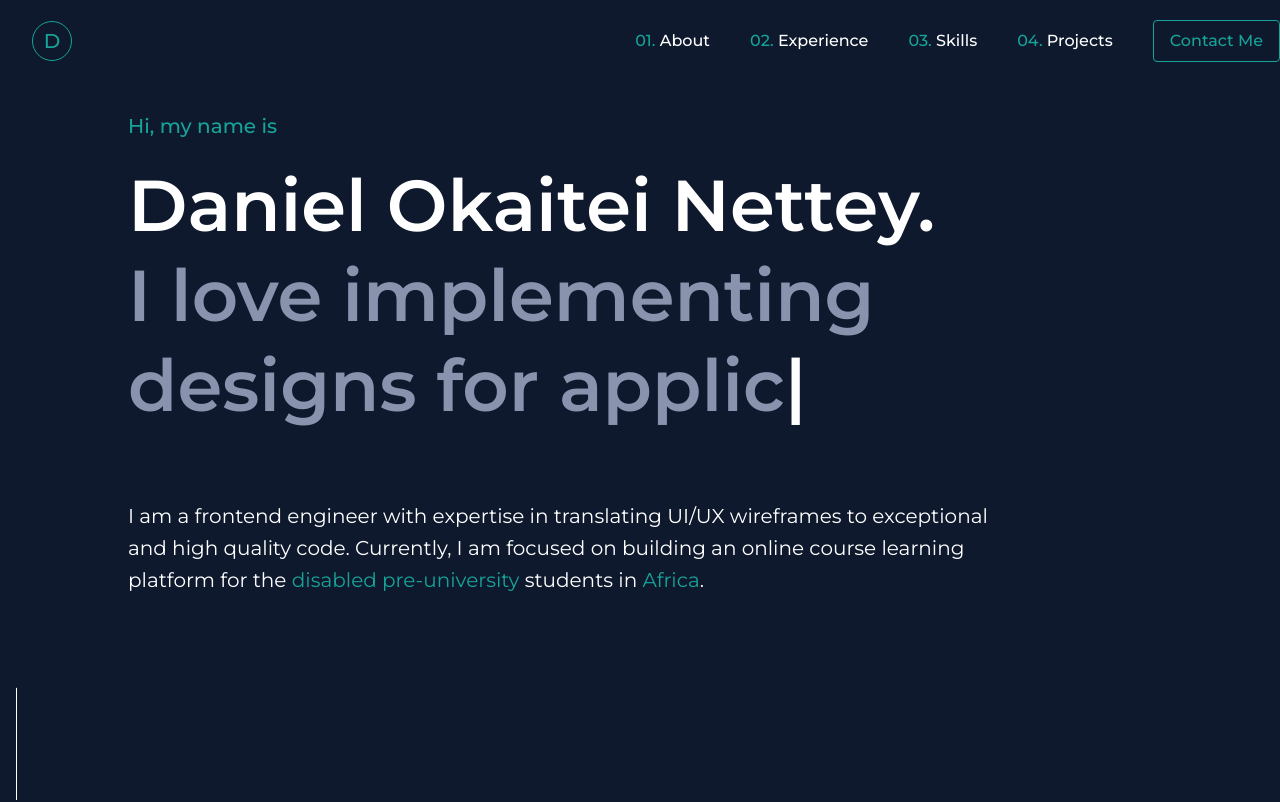
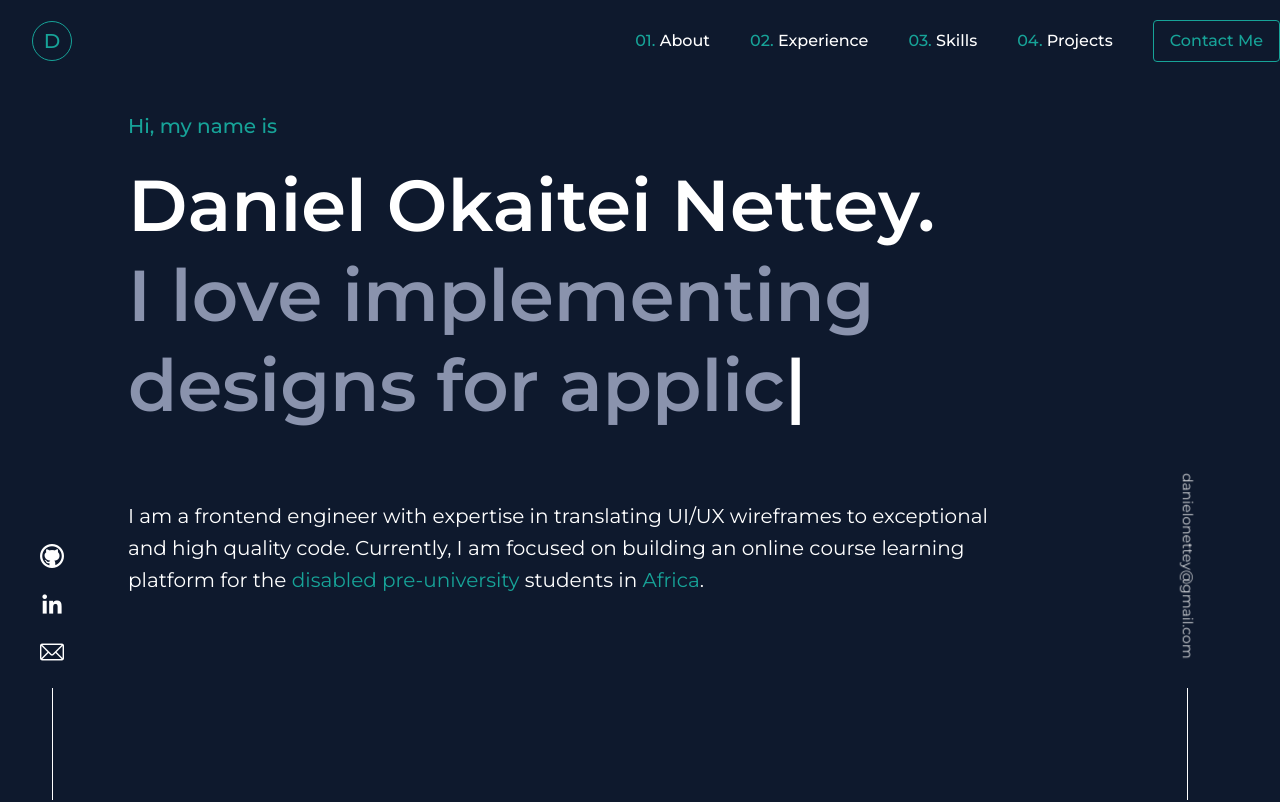
Before and after one commit to danielonettey/Porfolio, a React (Create React App) app: page / in a window 1280 px wide. Shown: the top 802 px of the page. Built offline with nearby package versions, Linux system fonts and the light colour scheme.

Commit message:
Social Design

```diff
--- /dev/null
+++ b/src/components/SocialsSection.js
@@ -0,0 +1,47 @@
+import React from 'react'
+import GithubIcon from '../assets/icons/GitHubIcon.png'
+import LinkedInIcon from '../assets/icons/LinkedinIcon.png'
+import EmailIcon from '../assets/icons/EmailIcon.png'
+
+
+const SocialsSection = () => {
+    const socialLinks = [
+        {
+            image: GithubIcon,
+            url: '',
+        },
+        {
+            image: LinkedInIcon,
+            url: '',
+        },
+        {
+            image: EmailIcon,
+            url: '',
+        },
+    ]
+    return (
+        <>
+            <div className='hidden sm:flex fixed bottom-0 space-y-6 left-10 flex-col items-center'>
+                {
+                    socialLinks.map((socialLink, index) => (
+                        <a href={socialLink.url} key={index} target="_blank" className="cursor-pointer">
+                            <img src={socialLink.image} className=' w-6' />
+                        </a>
+                    ))
+                }
+
+                <div className='h-28 w-px bg-white'></div>
+
+            </div>
+
+            <div className='hidden sm:flex fixed bottom-0 flex-col items-center right-0'>
+                <div className='rotate-90 mb-28 text-sm text-white/80'>
+                    danielonettey@gmail.com
+                </div>
+                <div className='h-28 w-px bg-white'></div>
+            </div>
+        </>
+    )
+}
+
+export default SocialsSection
--- a/src/data/projects.js
+++ b/src/data/projects.js
@@ -17,7 +17,7 @@ const projects = [
         description: 'A web application (this project)  which showcases the portfolio of Daniel Nettey to potential recruiters and others to get to know more about the frontend developer.',
         demo: 'http://dan3.pythonanywhere.com/',
         github: 'https://github.com/danielonettey/Ashbus_web-2.0',
-        resources: ['React', 'Styled Components', 'TailWind CSS', 'ReactQuery', 'REST APIs']
+        resources: ['React', 'Django', 'SQL', 'ReactQuery', 'PythonAnywhere']
     },
     {
         image: PortfolioImage,
--- a/src/pages/HomePage.js
+++ b/src/pages/HomePage.js
@@ -2,6 +2,7 @@ import React, { useEffect, useState } from 'react'
 import DynamicText from '../components/DynamicText'
 import Navbar from '../components/Navbar/Navbar'
 import ProjectCard from '../components/ProjectCard'
+import SocialsSection from '../components/SocialsSection'
 import projects from '../data/projects'
 
 
@@ -54,9 +55,9 @@ const HomePage = () => {
 
     return (
         <div className='bg-backColor text-white'>
-            <div className='container mx-auto px-4 relative'>
+            <div className='container mx-auto px-4 '>
                 <Navbar />
-                <div className='max-w-5xl mx-auto'>
+                <div className='max-w-5xl mx-auto relative'>
                     <div className='space-y-5 pt-28 pb-16 sm:py-28'>
                         <p className='text-sm md:text-xl text-secondary font-medium'>Hi, my name is</p>
                         <DynamicText subIndex={22} />
@@ -106,11 +107,7 @@ const HomePage = () => {
 
 
                 {/* Socials Section  */}
-                <div className='fixed bottom-0 '>
-                    <svg xmlns="http://www.w3.org/2000/svg" role="img" viewBox="0 0 24 24" fill="none" stroke="currentColor" stroke-width="2" stroke-linecap="round" stroke-linejoin="round" class="feather feather-github"><title>GitHub</title><path d="M9 19c-5 1.5-5-2.5-7-3m14 6v-3.87a3.37 3.37 0 0 0-.94-2.61c3.14-.35 6.44-1.54 6.44-7A5.44 5.44 0 0 0 20 4.77 5.07 5.07 0 0 0 19.91 1S18.73.65 16 2.48a13.38 13.38 0 0 0-7 0C6.27.65 5.09 1 5.09 1A5.07 5.07 0 0 0 5 4.77a5.44 5.44 0 0 0-1.5 3.78c0 5.42 3.3 6.61 6.44 7A3.37 3.37 0 0 0 9 18.13V22"></path></svg>
-                    <div className='h-28 w-px bg-white'></div>
-
-                </div>
+                <SocialsSection />
             </div>
         </div>
     )
```
Also changed, not shown: src/assets/icons/EmailIcon.png (added), src/assets/icons/LinkedinIcon.png (added).
